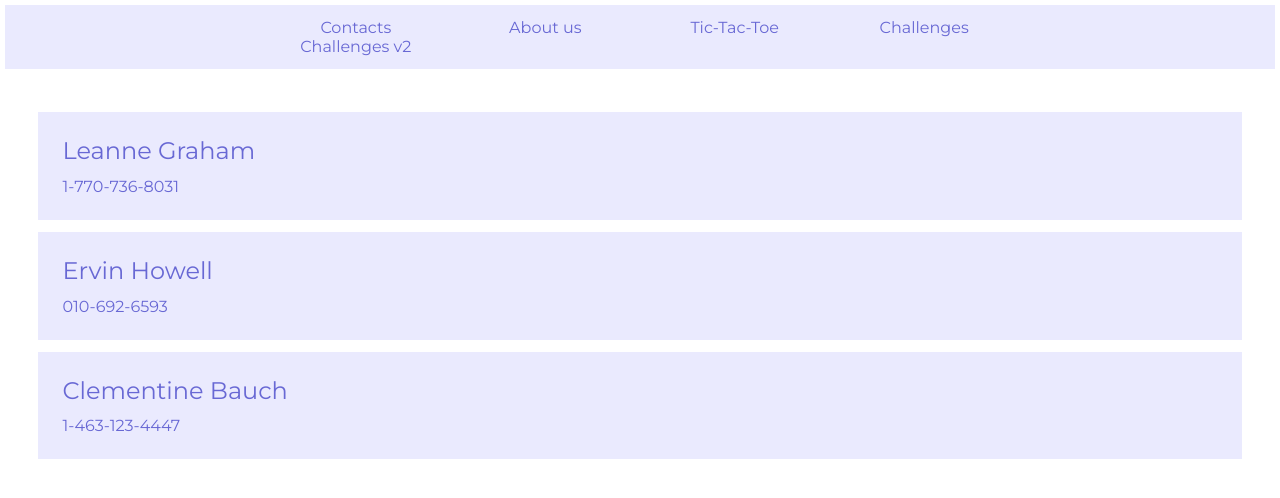
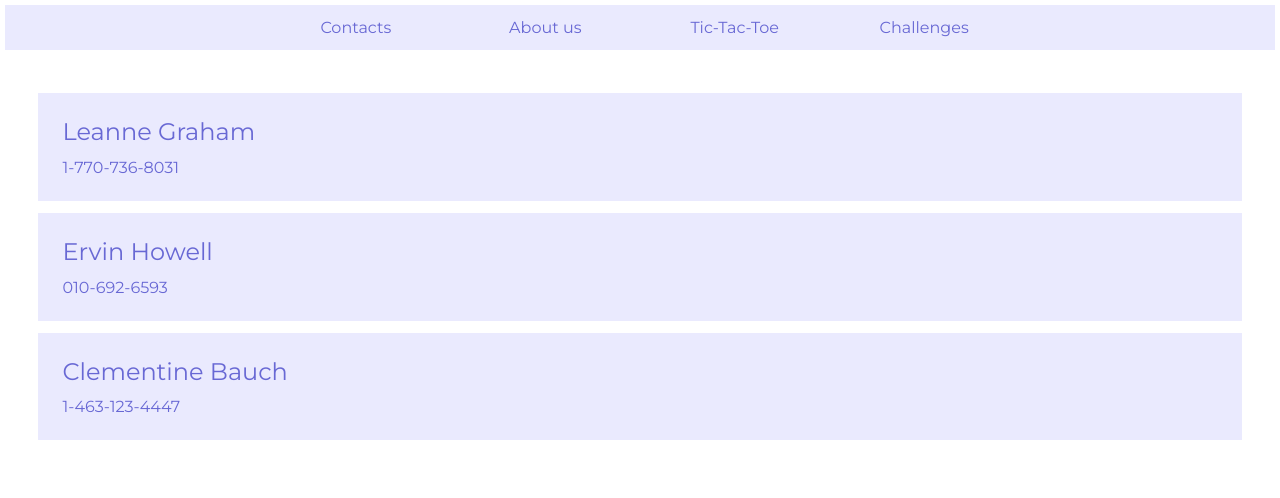
Before and after one commit to cho0op/users-list, a React (Create React App) app: page / in a window 1280 px wide. Shown: the top 498 px of the page. Built offline with nearby package versions, Linux system fonts and the light colour scheme.

Commit message:
refactor: delete new challenges route & navlink

```diff
--- a/src/App.jsx
+++ b/src/App.jsx
@@ -5,7 +5,6 @@ import AboutUs from './components/about-us-page/AboutUs';
 import Header from './components/common/header/Header';
 import TicTacToe from './components/tic-tac-toe-page/TicTacToe';
 import Challenges from './components/challenges-page/Challenges';
-import NewChallenges from './components/new-challenges-page/NewChallenges';
 
 const App = () => {
   return (
@@ -17,7 +16,6 @@ const App = () => {
           <Route path='/aboutus' element={<AboutUs />} />
           <Route path='/tictactoe' element={<TicTacToe />} />
           <Route path='/challenges' element={<Challenges />} />
-          <Route path='/newchallenges' element={<NewChallenges />} />
         </Routes>
       </main>
     </BrowserRouter>
--- a/src/components/common/header/Header.jsx
+++ b/src/components/common/header/Header.jsx
@@ -11,7 +11,6 @@ const Header = () => {
                         <NavLink className={styles.link} to='/aboutus'>About us</NavLink>
                         <NavLink className={styles.link} to='/tictactoe'>Tic-Tac-Toe</NavLink>
                         <NavLink className={styles.link} to='/challenges'>Challenges</NavLink>
-                        <NavLink className={styles.link} to='/newchallenges'>Challenges v2</NavLink>
                     </div>
                 </div>
             </div>
```
